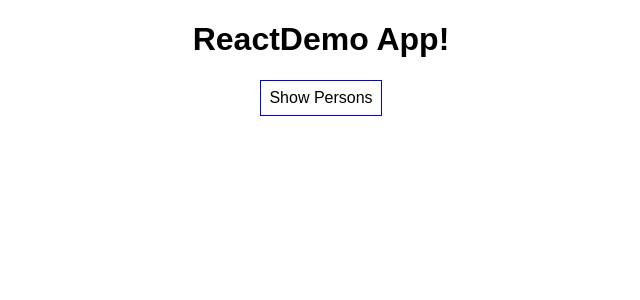
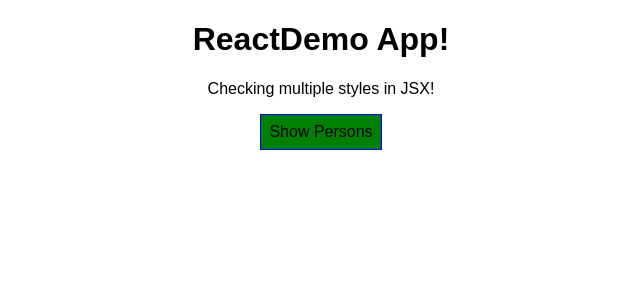
Before and after one commit to shubhamkuswah/react-course, a React (Create React App) app: page / in a window 1280 px wide. Shown: the top 300 px of the page, without its empty margins (319-959 px from the left). Built offline with nearby package versions, Linux system fonts and the light colour scheme.

Commit message:
React lecture 67

```diff
--- a/src/App.css
+++ b/src/App.css
@@ -1,3 +1,11 @@
 .App {
   text-align: center;
 }
+
+.red {
+  color: red;
+}
+
+.bold {
+  font-weight: bold;
+}
--- a/src/App.js
+++ b/src/App.js
@@ -10,7 +10,7 @@
       {id:3,personName:'Doc', age:'54'}
     ],
     otherState: 'other value',
-    showPersons: false
+    showPersons: false,
   }
 
 
@@ -38,7 +38,7 @@
 
   render() {
     const style = {
-      backgroundColor : 'white',
+      backgroundColor : 'green',
       font: 'inherit',
       border: '1px solid blue',
       padding: '8px',
@@ -48,6 +48,7 @@
     let persons = null;
 
     if(this.state.showPersons){
+      style.backgroundColor = 'red'
       persons =(
         <div>
         {
@@ -63,10 +64,18 @@
         </div>
       )
     }
+    const styleClasses = [];
+    if(this.state.persons.length <=2){
+      styleClasses.push('red')
+    }
+    if(this.state.persons.length <=1){
+      styleClasses.push('bold')
+    }
 
     return (
       <div className="App">
-        <h1>ReactDemo App!</h1>
+        <h1 >ReactDemo App!</h1>
+        <p className={styleClasses.join(' ')} >Checking multiple styles in JSX!</p>
         <button style={style}
         onClick={this.tooglePersonHandler}>
         {this.state.showPersons? 'Hide Persons' : 'Show Persons'}</button>
```
